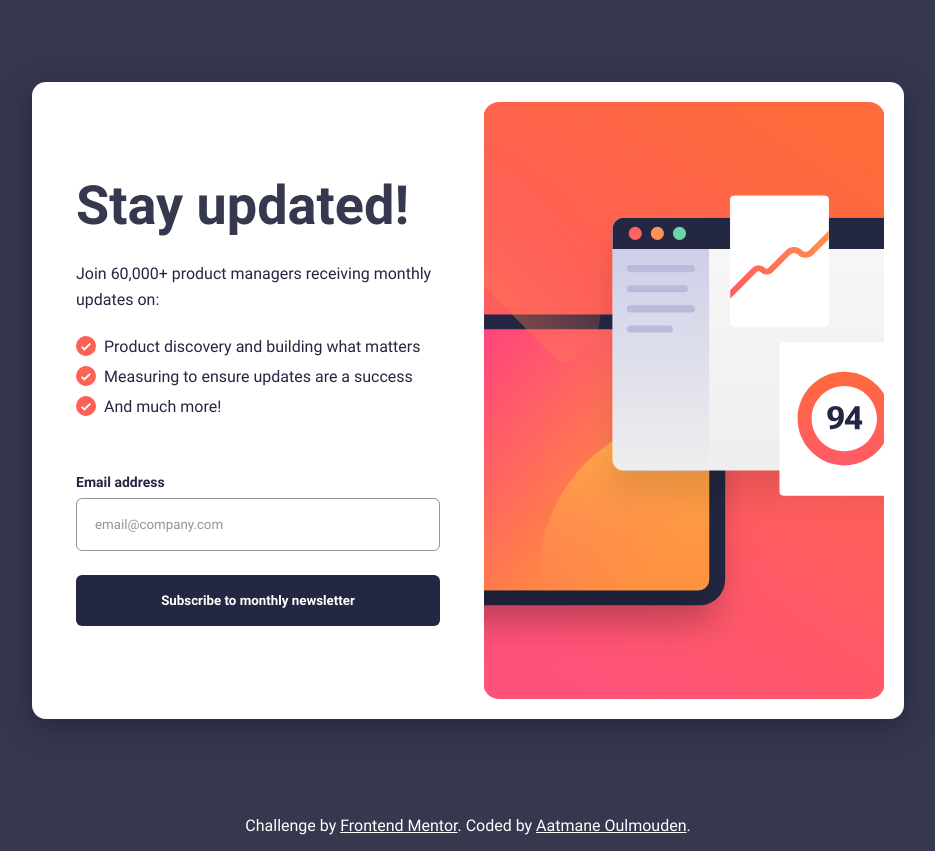
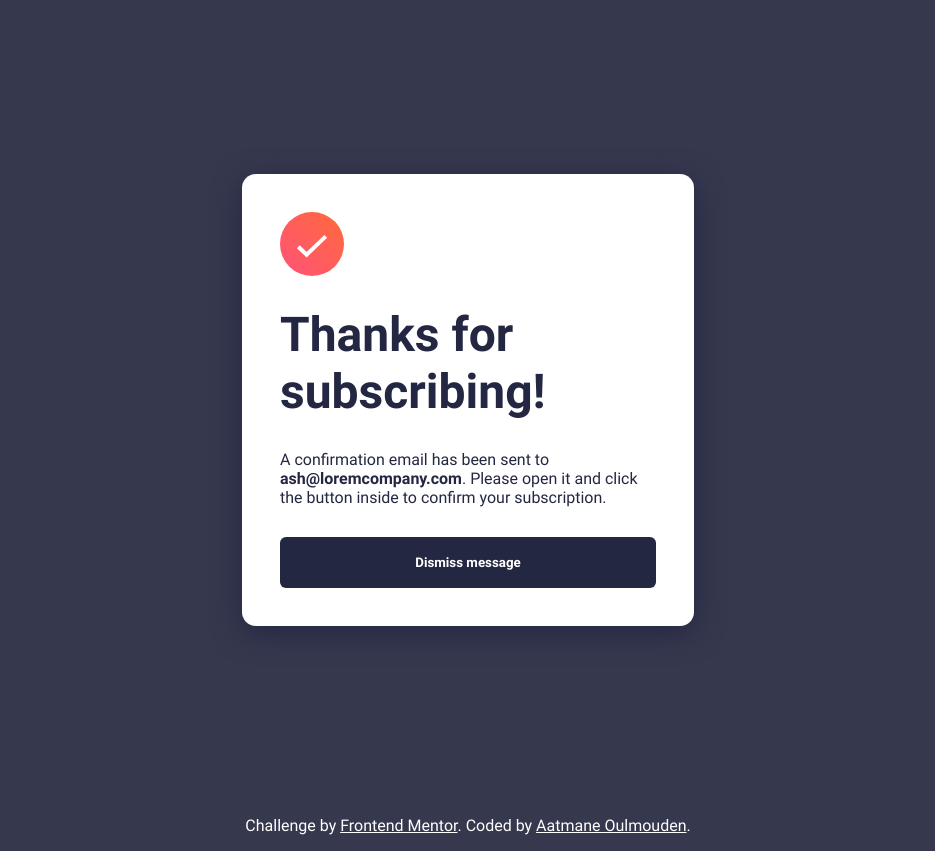
Before and after one commit to aatmaneoulmouden/newsletter-sign-up-with-success-message, a plain HTML site: page index.html in a window 1280 px wide. Shown: the whole page, without its empty margins (172-1107 px from the left). Drawn offline with Linux system fonts and the light colour scheme; files whose address does not match are found by name.

Commit message:
Styling the message popup

```diff
--- a/index.html
+++ b/index.html
@@ -18,7 +18,7 @@
     <main>
         <!-- Sign-up form start -->
         <div class="container">
-            <section class="form-wrapper">
+            <section class="form-wrapper" id="form">
                 <div class="text-wrapper">
                     <div class="intro">
                         <h1 class="title">Stay updated!</h1>
@@ -60,11 +60,11 @@
             <!-- Sign-up form end -->
 
             <!-- Success message start -->
-            <section class="success-msg-wrapper">
+            <section class="success-msg-wrapper" id="message">
                 <img src="./assets/images/icon-success.svg" alt="Newsletter sign-up form with success message"
                     class="success-icon">
                 <h1 class="title">Thanks for subscribing!</h1>
-                <p class="message">A confirmation email has been sent to <strong>ash@loremcompany.com</strong> .
+                <p class="message">A confirmation email has been sent to <strong>ash@loremcompany.com</strong>.
                     Please open it and click the button inside to confirm your subscription.</p>
                 <button class="btn">Dismiss message</button>
             </section>
--- a/src/input.scss
+++ b/src/input.scss
@@ -46,7 +46,8 @@ main {
 }
 
 .form-wrapper {
-    @include displayFlex(space-between, center);
+    display: none;
+    // @include displayFlex(space-between, center);
     flex-wrap: wrap;
     gap: 20px;
     background: $white;
@@ -154,7 +155,22 @@ main {
 }
 
 .success-msg-wrapper {
-    display: none;
+    max-width: 452px;
+    @include displayFlex(center, start, column);
+    flex-wrap: wrap;
+    gap: 30px;
+    background: $white;
+    padding: 38px;
+    border-radius: 14px;
+    box-shadow: $darkSlateGrey 0px 7px 29px 0px;
+
+    .title {
+        font-size: 48px;
+    }
+
+    .btn {
+        margin-top: 0;
+    }
 }
 
 .attribution {
```
Also changed, not shown: assets/css/style.css, 1 other file.
